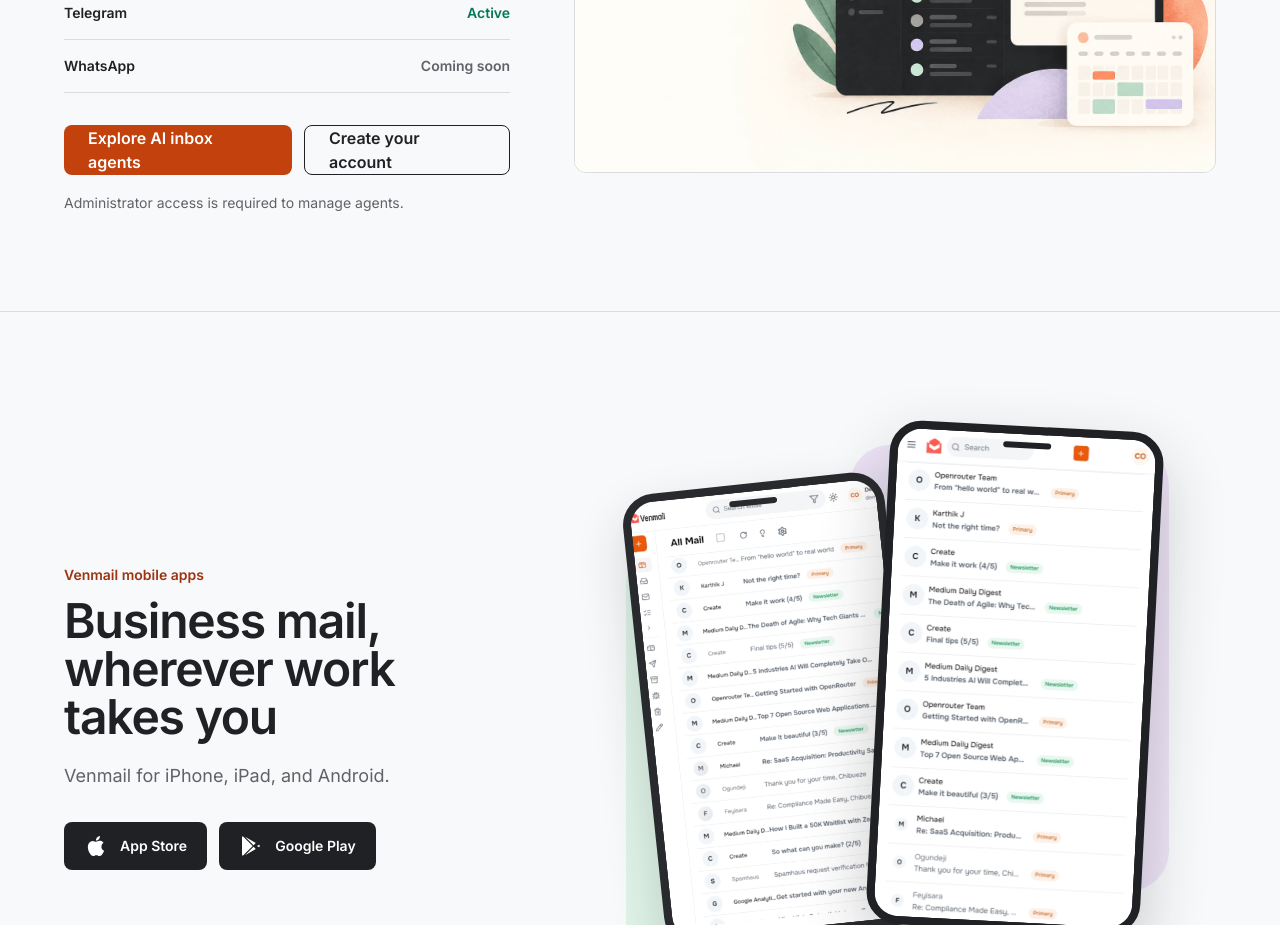
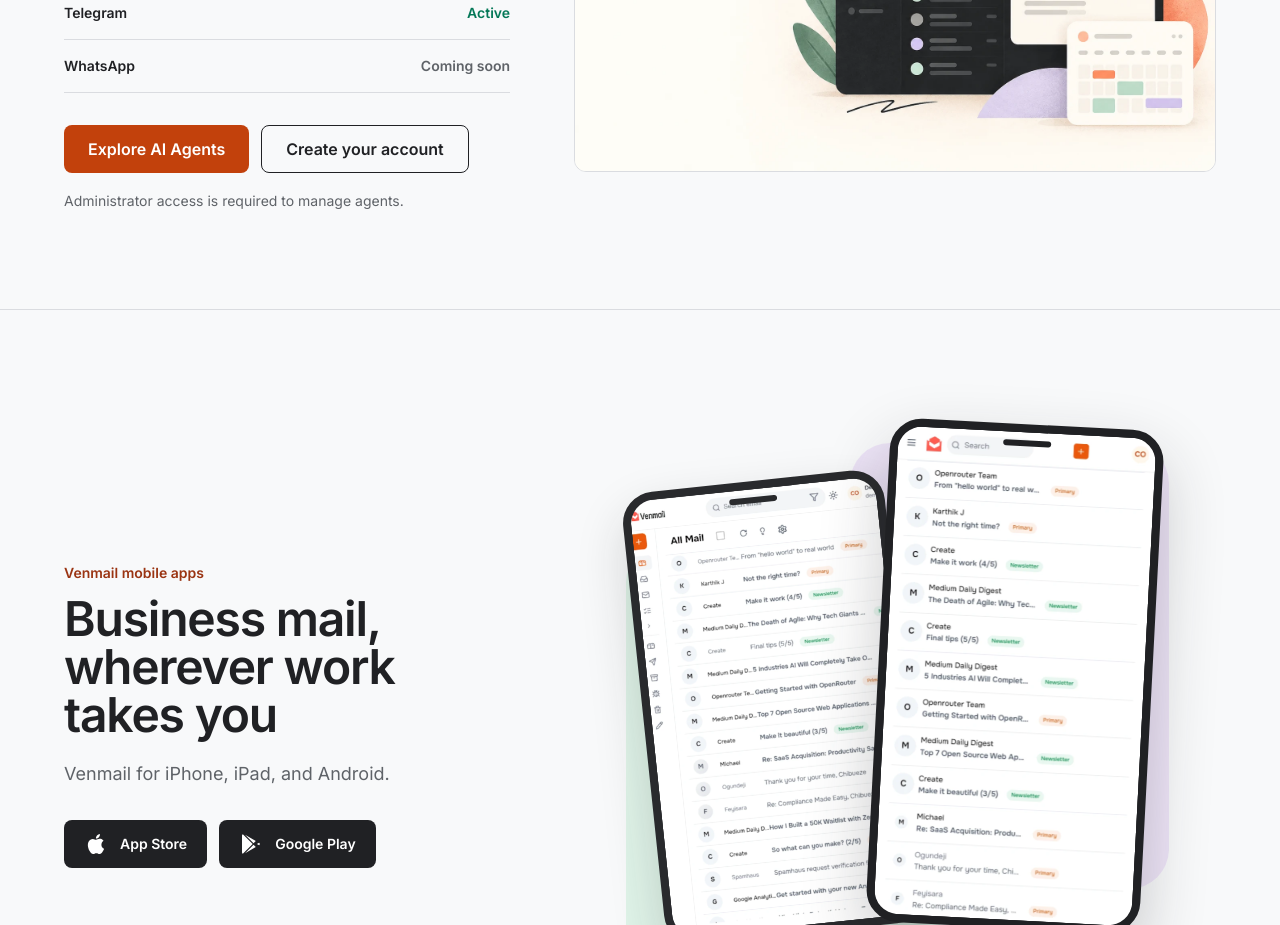
Before and after one commit to VenMail/landing_cms, a Next.js app: page / in a window 1280 px wide. Shown: the part 6100-7025 px from the top of the page. Built offline with nearby package versions, Linux system fonts and the light colour scheme; no server answers.

Commit message:
fix: tighten AI agents homepage navigation

```diff
--- a/scripts/verify-landing-export.mjs
+++ b/scripts/verify-landing-export.mjs
@@ -78,7 +78,7 @@
   'Customer conversations beyond email',
   'Connect a dedicated Venmail inbox to an AI agent. Talk to your AI mail agent over Telegram or WhatsApp.',
   '/ai-inbox-agents',
-  'Explore AI inbox agents',
+  'Explore AI Agents',
   'Work beyond email',
   'Plans that fit your team',
   'Up to 100 email accounts included',
--- a/src/components/PageSections/AiInboxAgentsSection.jsx
+++ b/src/components/PageSections/AiInboxAgentsSection.jsx
@@ -3,8 +3,9 @@
 
 const AiInboxAgentsSection = () => (
   <section
+    id="ai-inbox-agents"
     aria-labelledby="ai-inbox-agents-title"
-    className="border-t border-[#dadce0] bg-[#f8f9fa] px-4 py-16 sm:px-6 md:py-24"
+    className="scroll-mt-24 border-t border-[#dadce0] bg-[#f8f9fa] px-4 py-16 sm:px-6 md:py-24"
   >
     <div className="mx-auto grid max-w-6xl items-center gap-12 lg:grid-cols-[0.82fr_1.18fr] lg:gap-16">
       <div>
@@ -36,7 +37,7 @@
             onClick={() => trackCTAClick('homepage_ai_agents_details', 'ai_inbox_agents', 'homepage_mail_first')}
             className="inline-flex min-h-12 items-center justify-center rounded-lg bg-orange-700 px-6 text-base font-semibold text-white transition-colors hover:bg-orange-800 focus:outline-none focus:ring-2 focus:ring-orange-700 focus:ring-offset-2 focus:ring-offset-[#f8f9fa]"
           >
-            Explore AI inbox agents
+            Explore AI Agents
           </a>
           <a
             href="https://m.venmail.io/register"
--- a/src/components/home/MailFirstHeader.jsx
+++ b/src/components/home/MailFirstHeader.jsx
@@ -7,7 +7,7 @@
   ['Delivery', '/#delivery'],
   ['Spam control', '/#spam-control'],
   ['Developers', '/#developers'],
-  ['AI inbox agents', '/ai-inbox-agents'],
+  ['AI inbox agents', '/#ai-inbox-agents'],
   ['Pricing', '/#pricing'],
 ];
 
```
Also changed, not shown: 1 other file (tests, documents, lock files or other folders).
